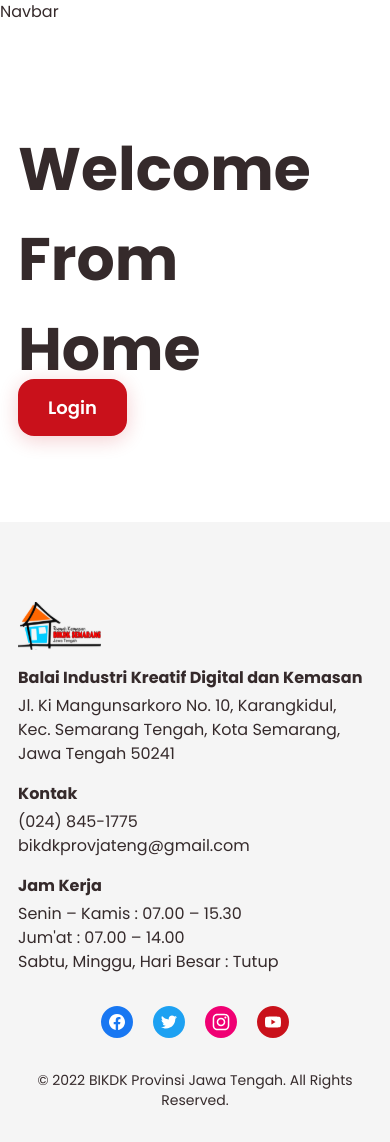
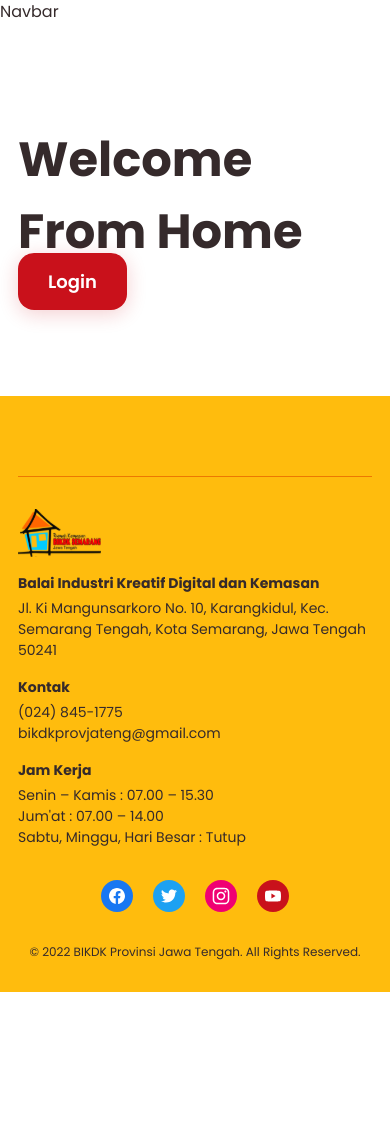
Before and after one commit to ivannoard/simpelmen-fe, a React (Create React App) app: page / in a window 390 px wide. After the commit the page ends 992 px from the top, so only its background shows below. Built offline with nearby package versions, Linux system fonts and the light colour scheme.

Commit message:
update footer style

```diff
--- a/src/components/Footer/index.jsx
+++ b/src/components/Footer/index.jsx
@@ -23,9 +23,9 @@ const Footer = () => {
   ];
   return (
     <>
-      <footer className='w-full bg-secondary-600'>
+      <footer className='w-full bg-warning'>
         <section className='containers !pt-20 !pb-8'>
-          <div className='w-full grid grid-cols-4 2xsm:grid-cols-8 lg:flex lg:justify-between gap-x-4 2xsm:gap-x-12 lg:gap-x-16 gap-y-4 2xsm:gap-y-6 mb-8'>
+          <div className='w-full grid grid-cols-4 2xsm:grid-cols-8 lg:flex lg:justify-between gap-x-4 2xsm:gap-x-12 lg:gap-x-16 gap-y-4 2xsm:gap-y-6 mb-8 pt-8 border-t border-t-orange-900'>
             <div className='col-span-4 2xsm:col-span-8 lg:max-w-[4.5rem]'>
               <img
                 src={svg.logoSimpelmen}
@@ -67,7 +67,7 @@ const Footer = () => {
               </a>
             ))}
           </div>
-          <p className='text-center text-sm'>
+          <p className='text-center text-xs xs:text-sm'>
             &copy; 2022 BIKDK Provinsi Jawa Tengah. All Rights Reserved.
           </p>
         </section>
--- a/src/index.css
+++ b/src/index.css
@@ -12,10 +12,10 @@ body {
 }
 
 h1 {
-  @apply font-bold text-6xl leading-normal;
+  @apply font-bold text-5xl 2xsm:text-6xl leading-normal;
 }
 h2 {
-  @apply font-bold text-45/sp leading-normal;
+  @apply font-bold text-4xl 2xsm:text-45/sp leading-normal;
 }
 h3 {
   @apply font-bold text-3xl leading-normal;
@@ -30,7 +30,7 @@ h6 {
   @apply font-bold text-lg leading-normal;
 }
 p {
-  @apply text-base leading-normal;
+  @apply text-sm 2xsm:text-base leading-normal;
 }
 
 /* container */
```
